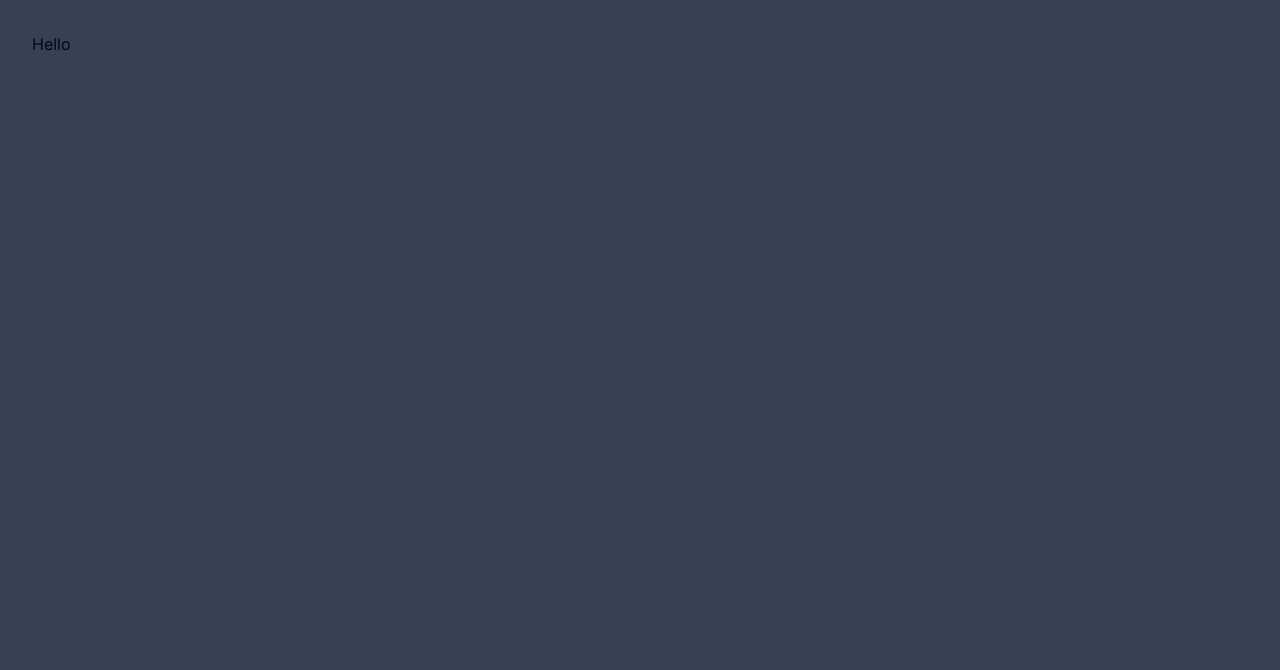
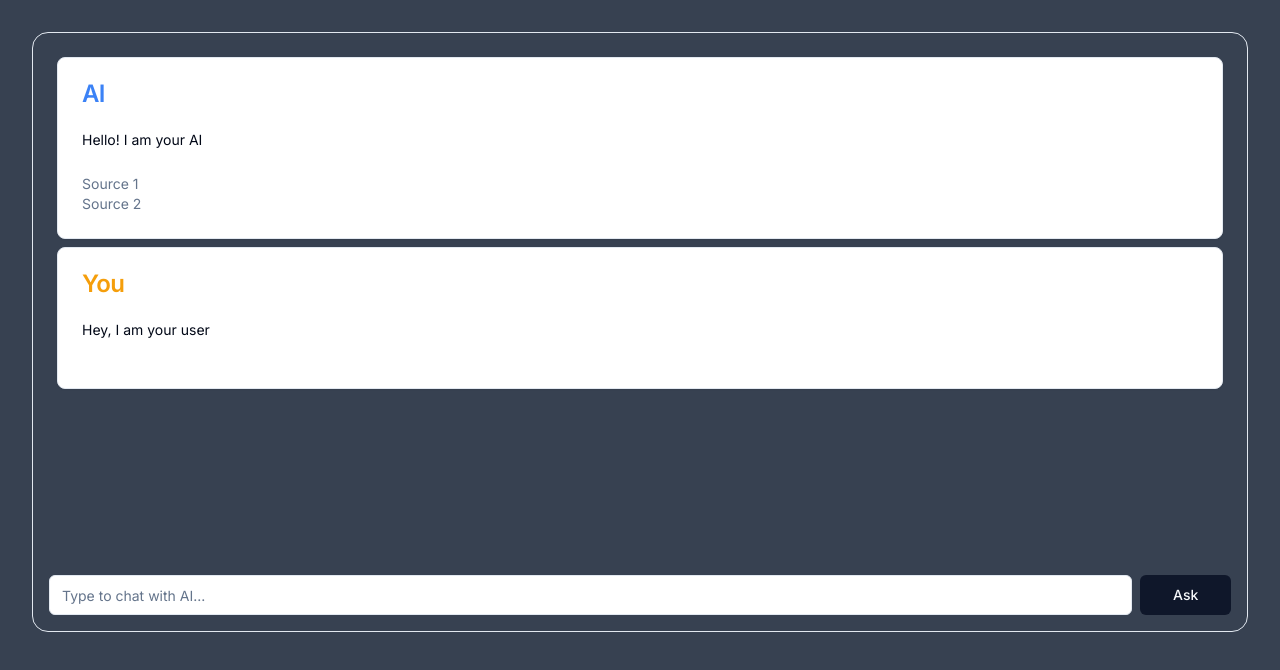
Before and after one commit to niketjain1/Resume-GPT, a Next.js app: page / in a window 1280 px wide. Shown: the top 670 px of the page. Built offline with nearby package versions, Linux system fonts and the light colour scheme.

Commit message:
Added the chat component on the page.tsx file

```diff
--- a/src/app/page.tsx
+++ b/src/app/page.tsx
@@ -1,9 +1,12 @@
+"use client";
+
+import { Chat } from "@/components/chat";
 import Image from "next/image";
 
 export default function Home() {
   return (
-    <main className="flex min-h-screen p-8 bg-gray-700">
-      <div>Hello</div>
+    <main className="flex min-h-screen min-w-screen p-8 bg-gray-700">
+      <Chat />
     </main>
   );
 }
```
